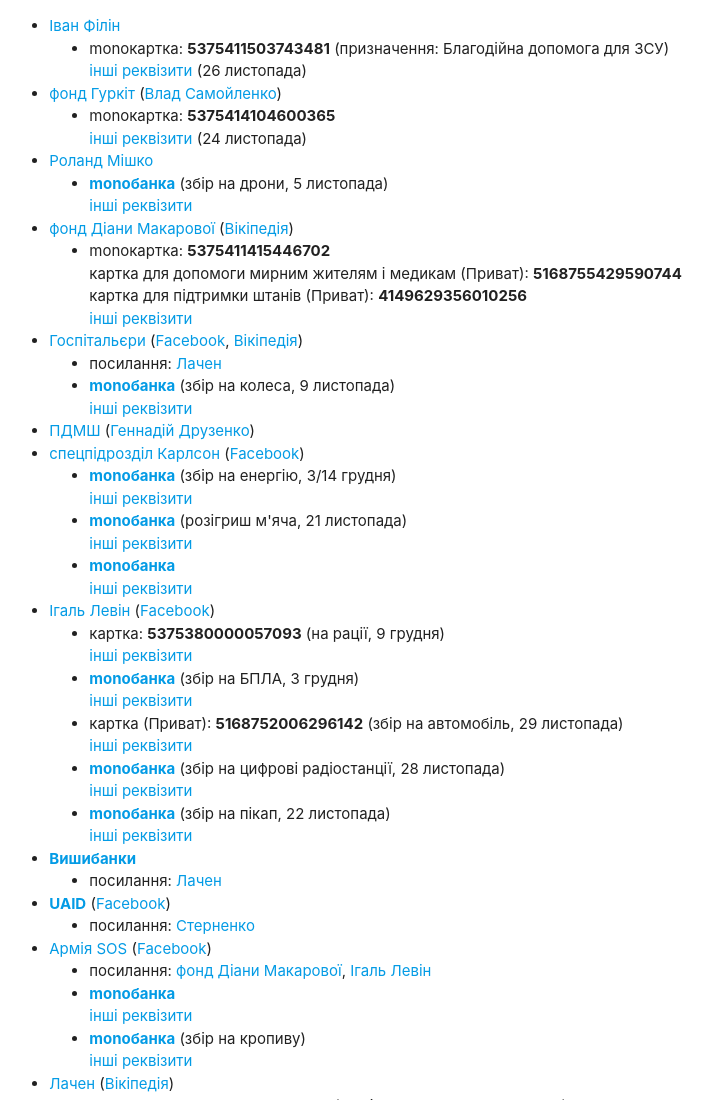
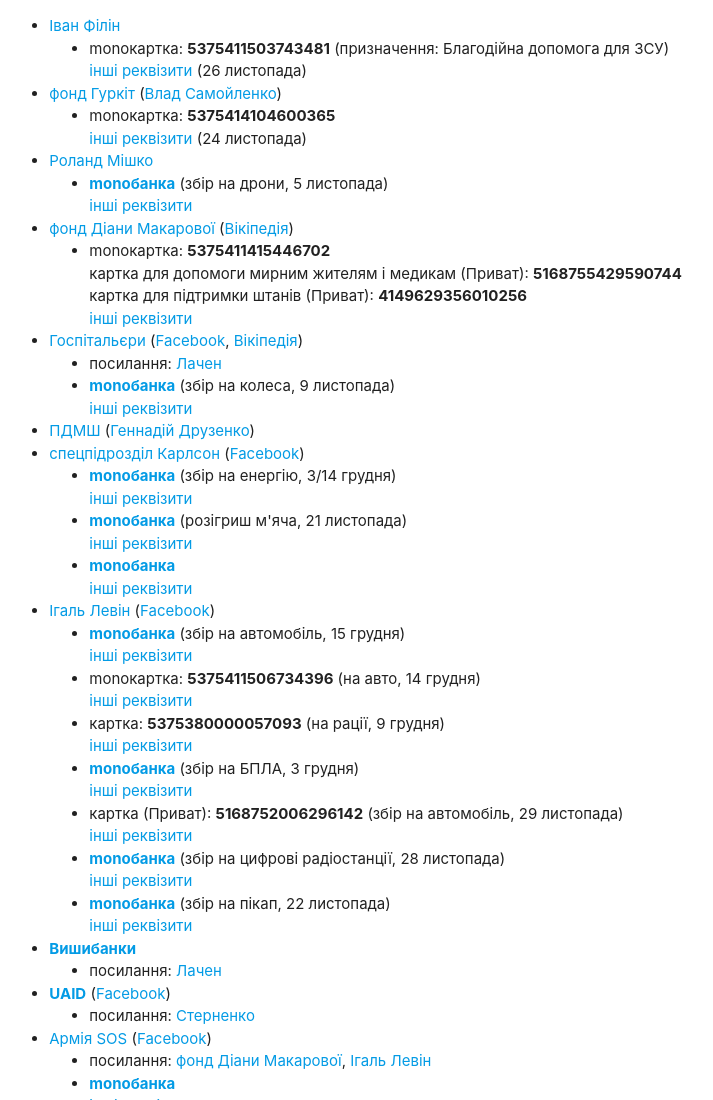
Before and after one commit to x-yuri/supportzsu, a plain HTML site: page index.html in a window 1280 px wide. Shown: the top 1100 px of the page, without its empty margins (194-907 px from the left). Drawn offline with nearby package versions, Linux system fonts and the light colour scheme; a script that the page names is missing.

Commit message:
~ update

```diff
--- a/index.html
+++ b/index.html
@@ -103,6 +103,11 @@
                 <a href="https://t.me/yigal_levin" target="_blank">Ігаль Левін</a>
                 (<a href="https://www.facebook.com/LevinYigal/" target="_blank">Facebook</a>)
                 <ul>
+                    <li><a class="b jar" href="https://send.monobank.ua/jar/7CeTF5HyTF" target="_blank">monoбанка</a> (збір на автомобіль, 15 грудня)<br>
+                        <a href="https://t.me/yigal_levin/37329" target="_blank">інші реквізити</a>
+                    <li>monoкартка: <span class="b ccard">5375411506734396</span> (на авто, 14 грудня)<br>
+                        <a href="https://t.me/yigal_levin/37314" target="_blank">інші реквізити</a>
+                        <span class="hidden private">15</span>
                     <li>картка: <span class="b ccard">5375380000057093</span> (на рації, 9 грудня)<br>
                         <a href="https://t.me/yigal_levin/37015" target="_blank">інші реквізити</a>
                         <span class="hidden private">10</span>
```
